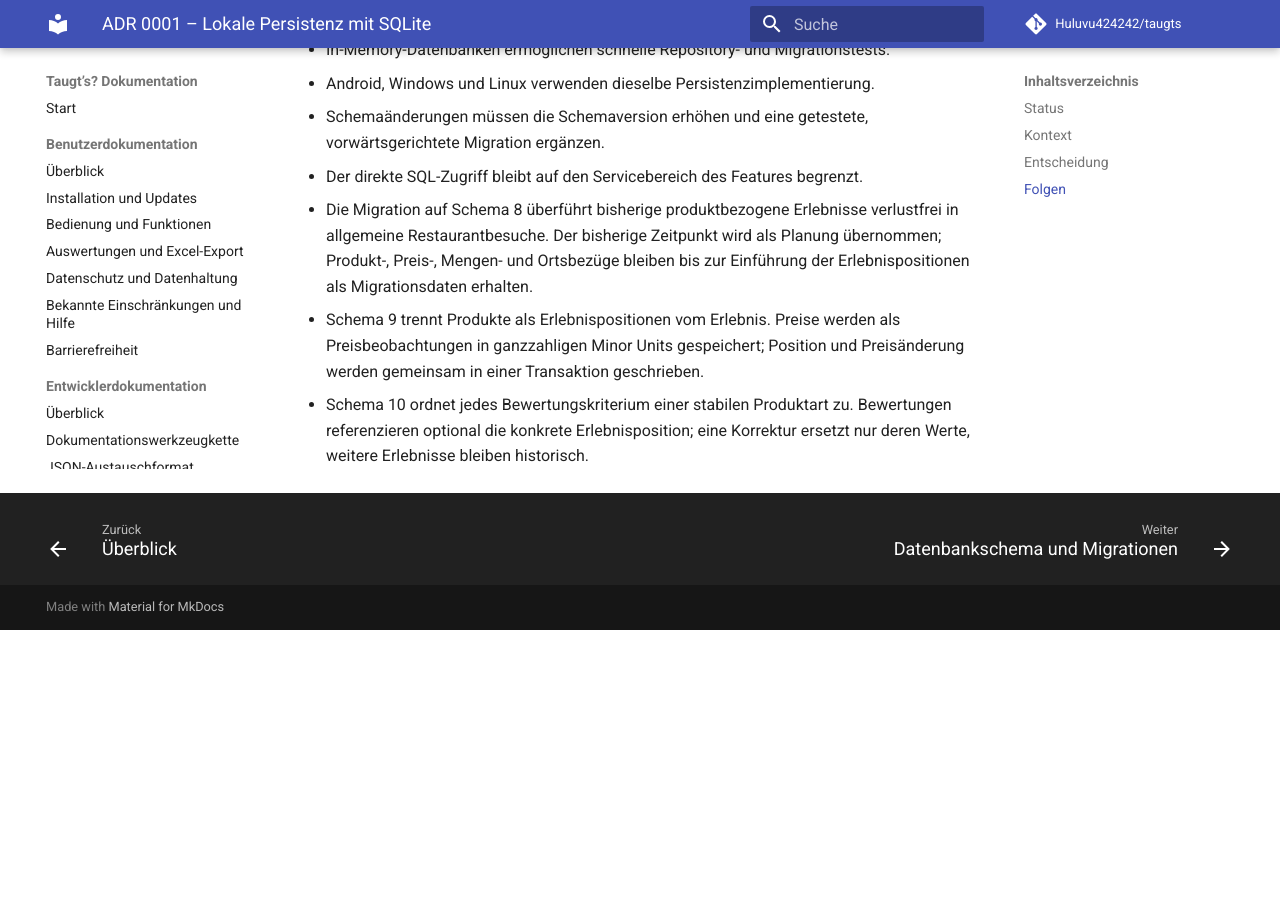
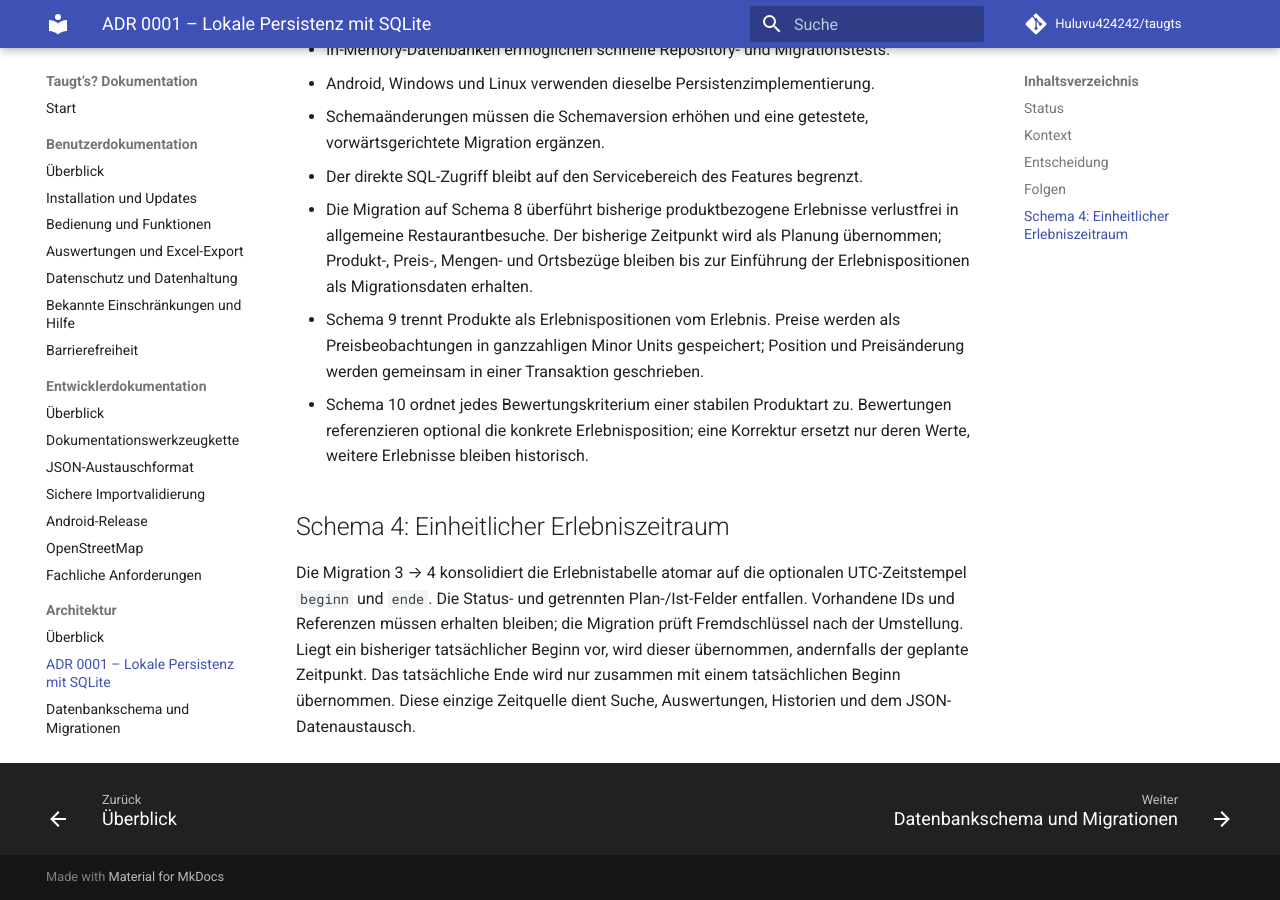
Before and after one commit to Huluvu424242/taugts, an MkDocs documentation site: the page built from docs/architecture/0001-lokale-persistenz-mit-sqlite.md, in a window 1280 px wide and 900 px high, scrolled down 756 px. Built offline with MkDocs 1.6.1 and Material for MkDocs 9.7.7, drawn with Linux system fonts in a browser that asks for light colours; comment, search, counter and statistics services are not loaded; before the commit the page ends 1386 px from its top, so only the background shows below that.

Commit message:
Story #228: Architekturentscheidung für SQLite-Schema 4 dokumentieren

```diff
--- a/docs/architecture/0001-lokale-persistenz-mit-sqlite.md
+++ b/docs/architecture/0001-lokale-persistenz-mit-sqlite.md
@@ -38,3 +38,7 @@ Verbindung aktiviert.
 - Schema 10 ordnet jedes Bewertungskriterium einer stabilen Produktart zu.
   Bewertungen referenzieren optional die konkrete Erlebnisposition; eine
   Korrektur ersetzt nur deren Werte, weitere Erlebnisse bleiben historisch.
+
+## Schema 4: Einheitlicher Erlebniszeitraum
+
+Die Migration 3 → 4 konsolidiert die Erlebnistabelle atomar auf die optionalen UTC-Zeitstempel `beginn` und `ende`. Die Status- und getrennten Plan-/Ist-Felder entfallen. Vorhandene IDs und Referenzen müssen erhalten bleiben; die Migration prüft Fremdschlüssel nach der Umstellung. Liegt ein bisheriger tatsächlicher Beginn vor, wird dieser übernommen, andernfalls der geplante Zeitpunkt. Das tatsächliche Ende wird nur zusammen mit einem tatsächlichen Beginn übernommen. Diese einzige Zeitquelle dient Suche, Auswertungen, Historien und dem JSON-Datenaustausch.
```
